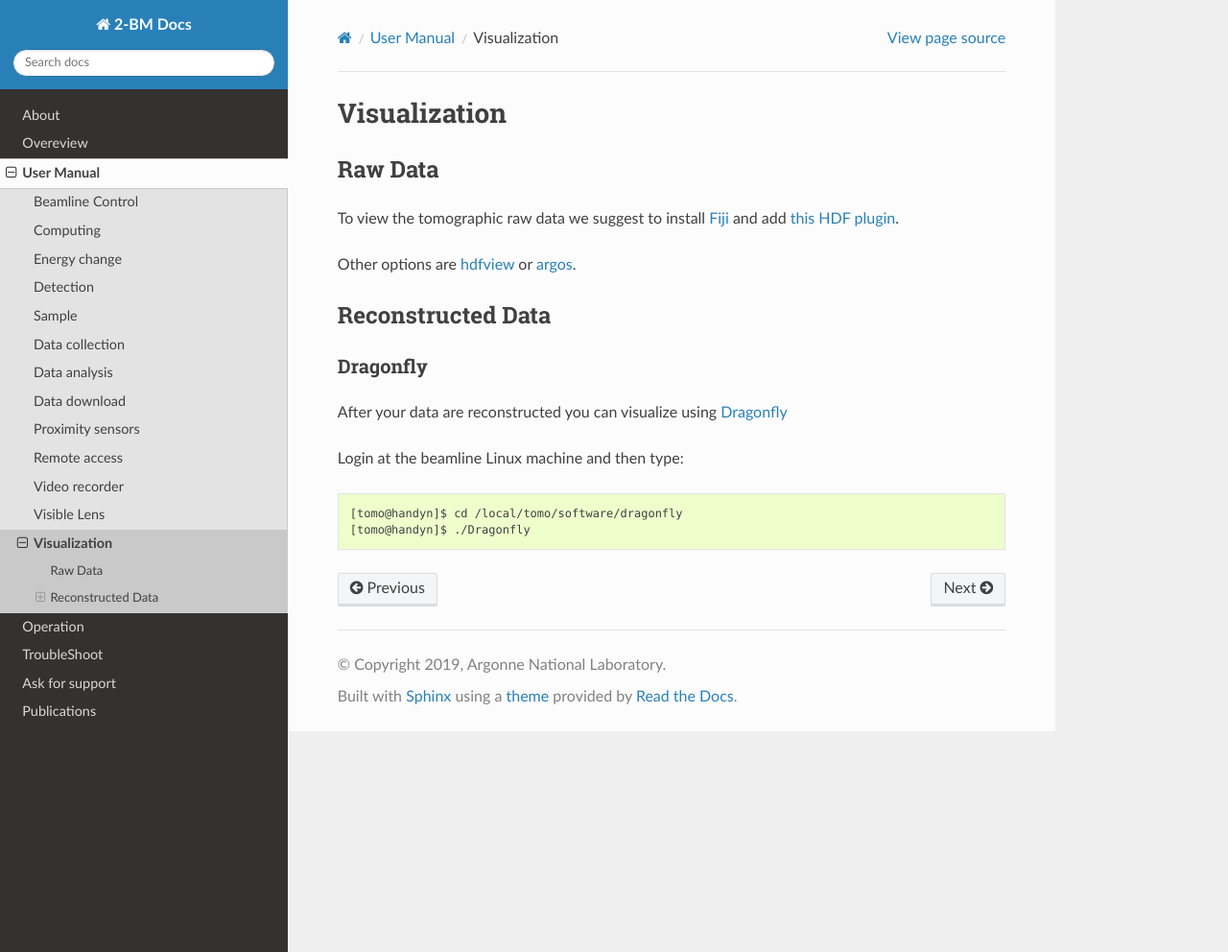
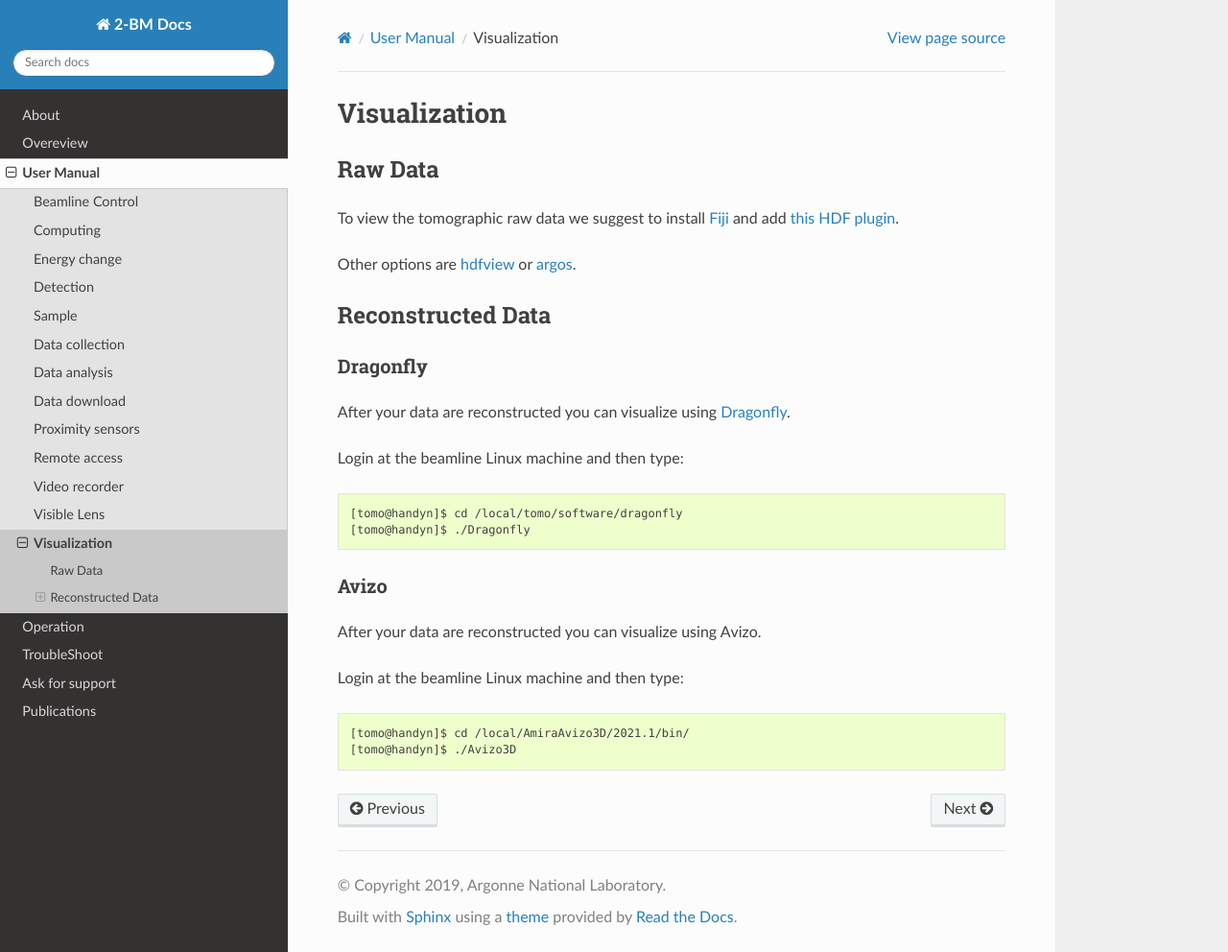
Before and after one commit to xray-imaging/2bm-docs, a Sphinx documentation site: the page built from docs/source/user/item_014.rst, in a window 1280 px wide and 992 px high. Shown: the whole window at 96% size. Built offline with Sphinx 7.4.7 and the Read the Docs theme 2.0.0, drawn with Linux system fonts in a browser that asks for light colours; the version number could not be read and is left out.

Commit message:
Update item_014.rst

```diff
--- a/docs/source/user/item_014.rst
+++ b/docs/source/user/item_014.rst
@@ -17,9 +17,21 @@ Dragonfly
 ~~~~~~~~~
 
 
-After your data are reconstructed you can visualize using `Dragonfly <https://www.theobjects.com/dragonfly/index.html>`_
+After your data are reconstructed you can visualize using `Dragonfly <https://www.theobjects.com/dragonfly/index.html>`_.
 
 Login at the beamline Linux machine and then type::
 
 	[tomo@handyn]$ cd /local/tomo/software/dragonfly
 	[tomo@handyn]$ ./Dragonfly
+
+
+Avizo
+~~~~~
+
+
+After your data are reconstructed you can visualize using Avizo.
+
+Login at the beamline Linux machine and then type::
+
+	[tomo@handyn]$ cd /local/AmiraAvizo3D/2021.1/bin/
+	[tomo@handyn]$ ./Avizo3D
```
